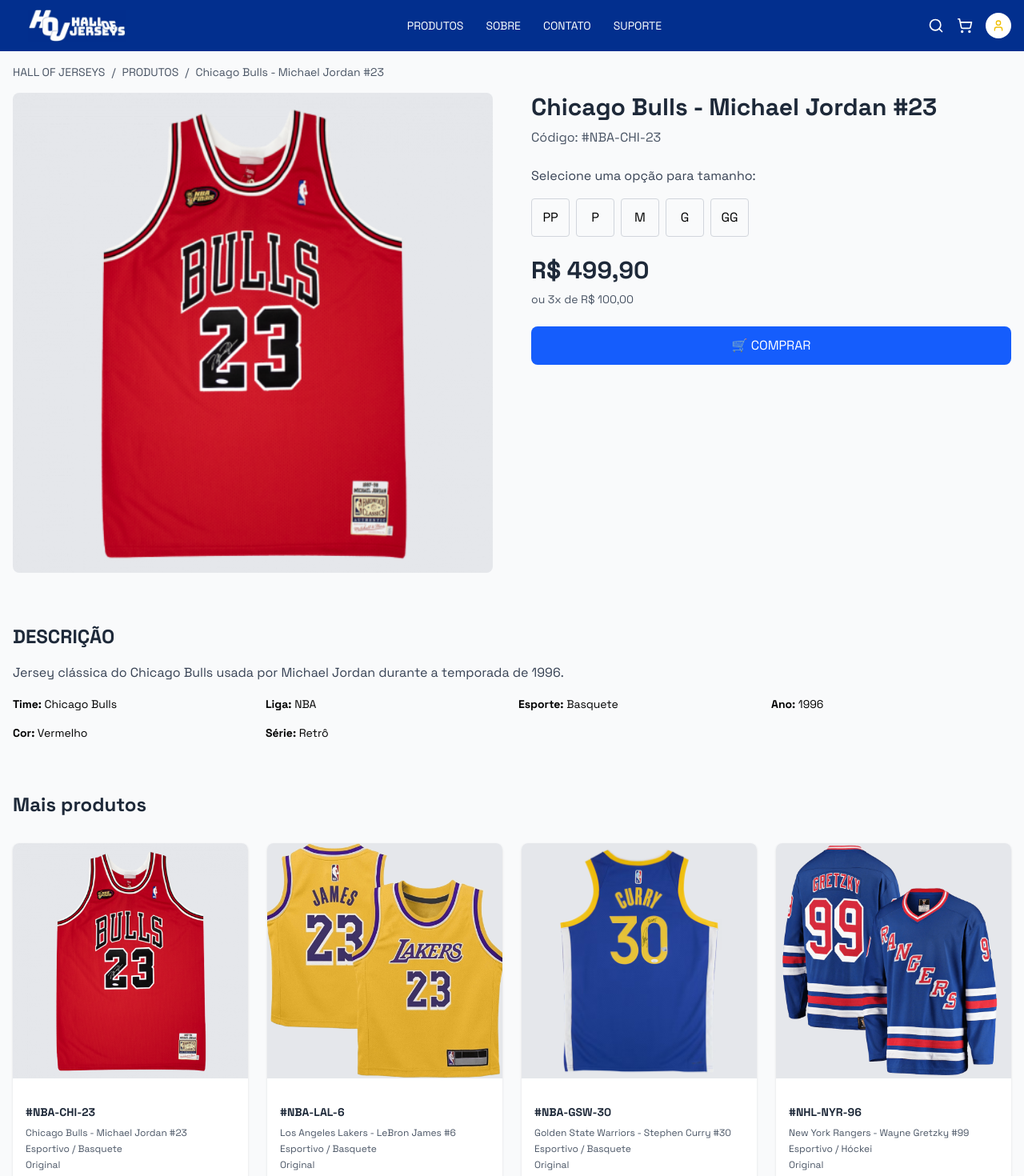
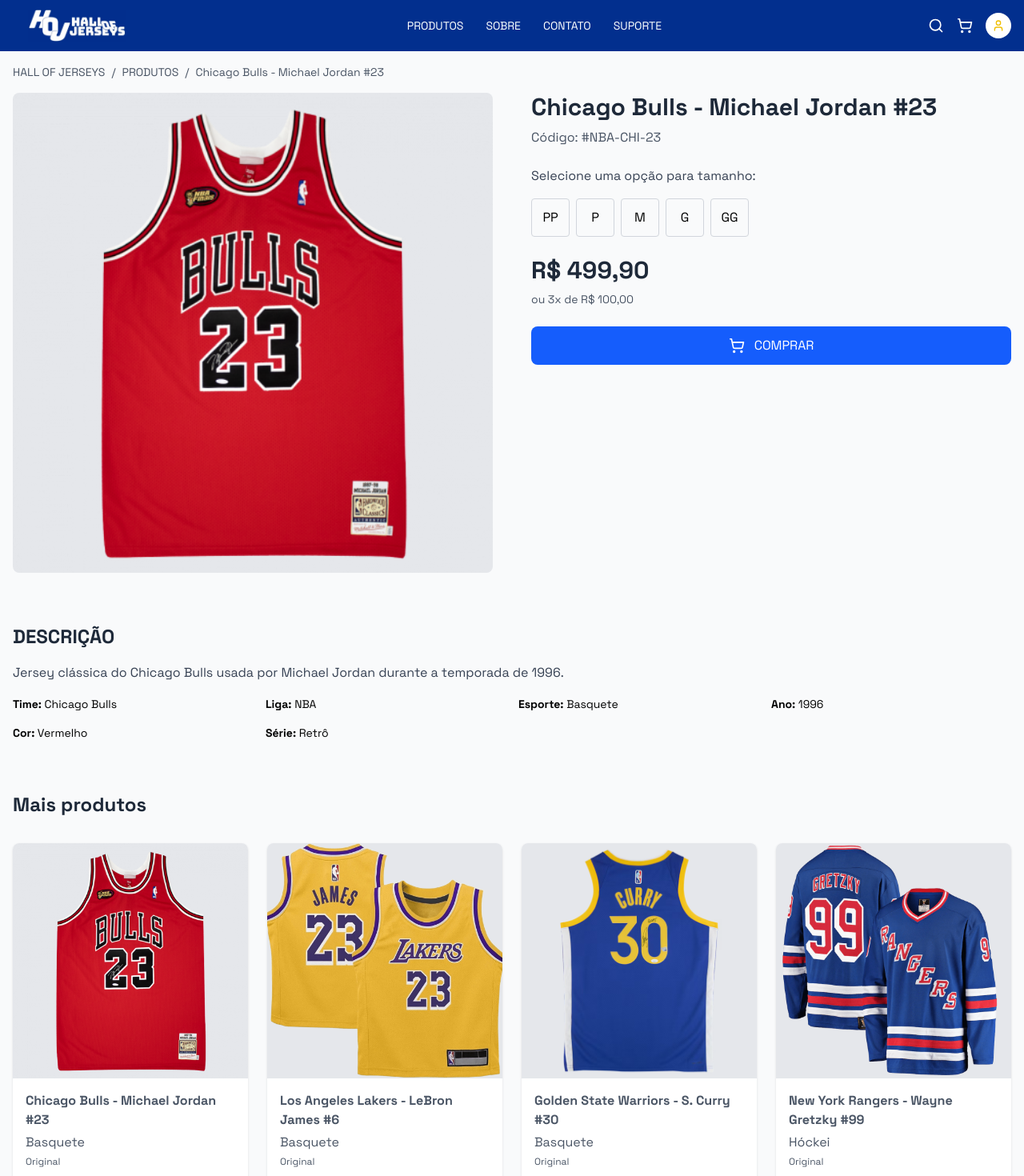
Before and after one commit to kasuki0089/Hall-of-jerseys-final, a Next.js app: page /produtos/1 in a window 1280 px wide. Shown: the top 1470 px of the page at 80% size. Built offline with nearby package versions, Linux system fonts and the light colour scheme.

Commit message:
Alteração em algumas coisas na parte de produto

```diff
--- a/src/app/produtos/[id]/page.tsx
+++ b/src/app/produtos/[id]/page.tsx
@@ -4,6 +4,7 @@ import { ProductModel } from "@/models/product/product-model";
 import Link from "next/link";
 import Image from "next/image";
 import ProductCard from "@/components/ProductCard";
+import { ShoppingCart } from "lucide-react";
 
 type ProductPageProps = {
   params: {
@@ -60,7 +61,7 @@ export default async function ProductPage({ params }: ProductPageProps) {
                     product.size.map((size) => (
                       <button
                         key={size}
-                        className="w-12 h-12 border border-gray-300 rounded hover:border-blue-600 hover:bg-blue-50 transition-colors"
+                        className="w-12 h-12 border border-gray-300 rounded hover:border-blue-600 hover:bg-blue-50 transition-colors cursor-pointer"
                       >
                         {size}
                       </button>
@@ -78,8 +79,8 @@ export default async function ProductPage({ params }: ProductPageProps) {
                 <p className="text-sm text-gray-600">ou 3x de R$ 100,00</p>
               </div>
 
-              <button className="w-full bg-blue-600 text-white py-3 px-6 rounded-lg hover:bg-blue-700 transition-colors font-medium">
-                🛒 COMPRAR
+              <button className="w-full flex justify-center items-center bg-blue-600 text-white py-3 px-6 rounded-lg hover:bg-blue-700 transition-colors font-medium cursor-pointer">
+                <ShoppingCart color="#ffffff" size={20} className="mr-3"/>COMPRAR
               </button>
             </div>
           </div>
--- a/src/components/ProductCard/index.tsx
+++ b/src/components/ProductCard/index.tsx
@@ -10,7 +10,7 @@ export default function ProductCard({ product }: ProductCardProps) {
   return (
     <Link href={`/produtos/${product.id}`}>
       <div className="bg-white rounded-lg shadow-sm hover:shadow-md transition-shadow cursor-pointer">
-        <div className="aspect-square bg-gray-200 rounded-t-lg mb-4 relative overflow-hidden">
+        <div className="aspect-square bg-gray-200 rounded-t-lg relative overflow-hidden">
           <Image
             src={product.coverImageUrl}
             alt={product.name}
@@ -20,9 +20,8 @@ export default function ProductCard({ product }: ProductCardProps) {
           />
         </div>
         <div className="p-4">
-          <h3 className="font-semibold text-gray-800 mb-2 text-sm">#{product.code}</h3>
-          <p className="text-xs text-gray-600 mb-1">{product.name}</p>
-          <p className="text-xs text-gray-600 mb-1">Esportivo / {product.sport}</p>
+          <p className="text-[1.005rem] font-bold text-gray-600 mb-1">{product.name}</p>
+          <p className="text-gray-600 mb-1">{product.sport}</p>
           <p className="text-xs text-gray-600 mb-2">Original</p>
           <p className="font-bold text-gray-800">{product.price}</p>
         </div>
--- a/src/db/seed/products.json
+++ b/src/db/seed/products.json
@@ -43,7 +43,7 @@
   },
   {
     "id": "3",
-    "name": "Golden State Warriors - Stephen Curry #30",
+    "name": "Golden State Warriors - S. Curry #30",
     "price": "R$ 529,90",
     "coverImageUrl": "/images/prodImages/curry_30_2024.jpg",
     "size": [
@@ -316,7 +316,7 @@
   },
   {
     "id": "16",
-    "name": "San Francisco 49ers - Christian McCaffrey #23",
+    "name": "San Francisco 49ers - C. McCaffrey #23",
     "price": "R$ 649,90",
     "coverImageUrl": "/images/prodImages/mccaffrey_49ers_23_2024.jpg",
     "size": [
@@ -358,7 +358,7 @@
   },
   {
     "id": "18",
-    "name": "Toronto Maple Leafs - Auston Matthews #34",
+    "name": "Toronto Maple Leafs - A. Matthews #34",
     "price": "R$ 529,90",
     "coverImageUrl": "/images/prodImages/matthews_leafs_34_2024.jpg",
     "size": [
@@ -379,7 +379,7 @@
   },
   {
     "id": "19",
-    "name": "Colorado Avalanche - Nathan MacKinnon #29",
+    "name": "Colorado Avalanche - N. MacKinnon #29",
     "price": "R$ 549,90",
     "coverImageUrl": "/images/prodImages/mackinnon_avalanche_29_2024.jpg",
     "size": [
```
